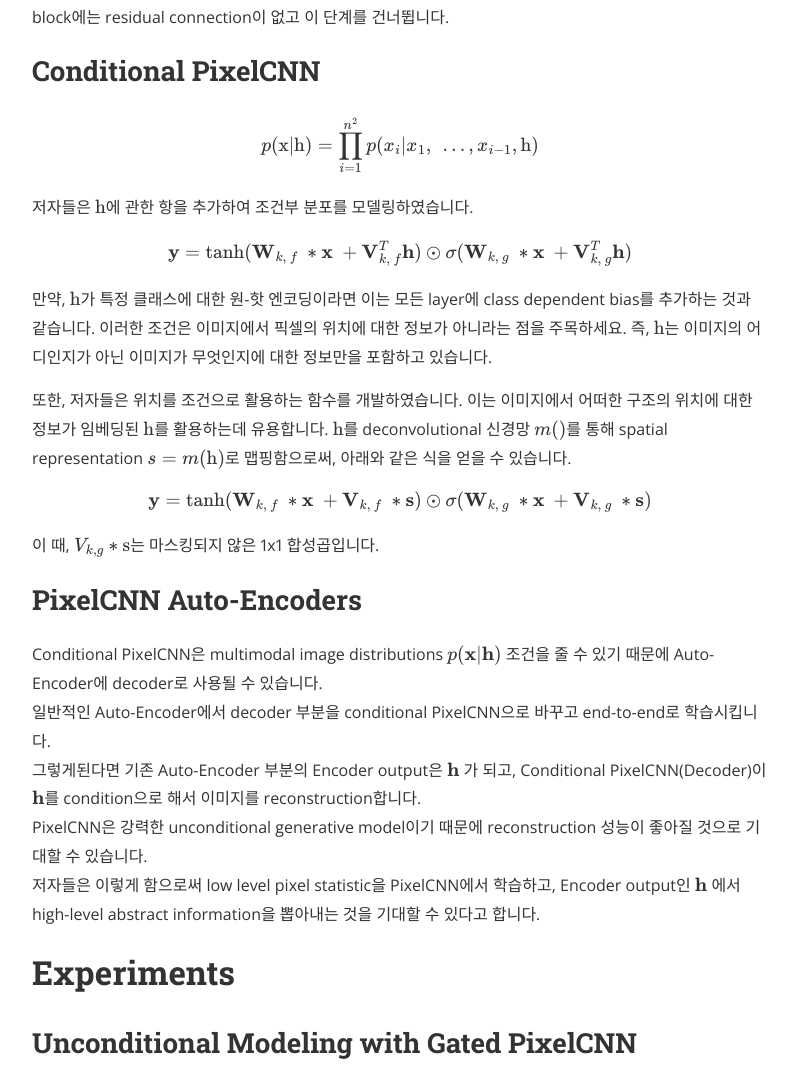
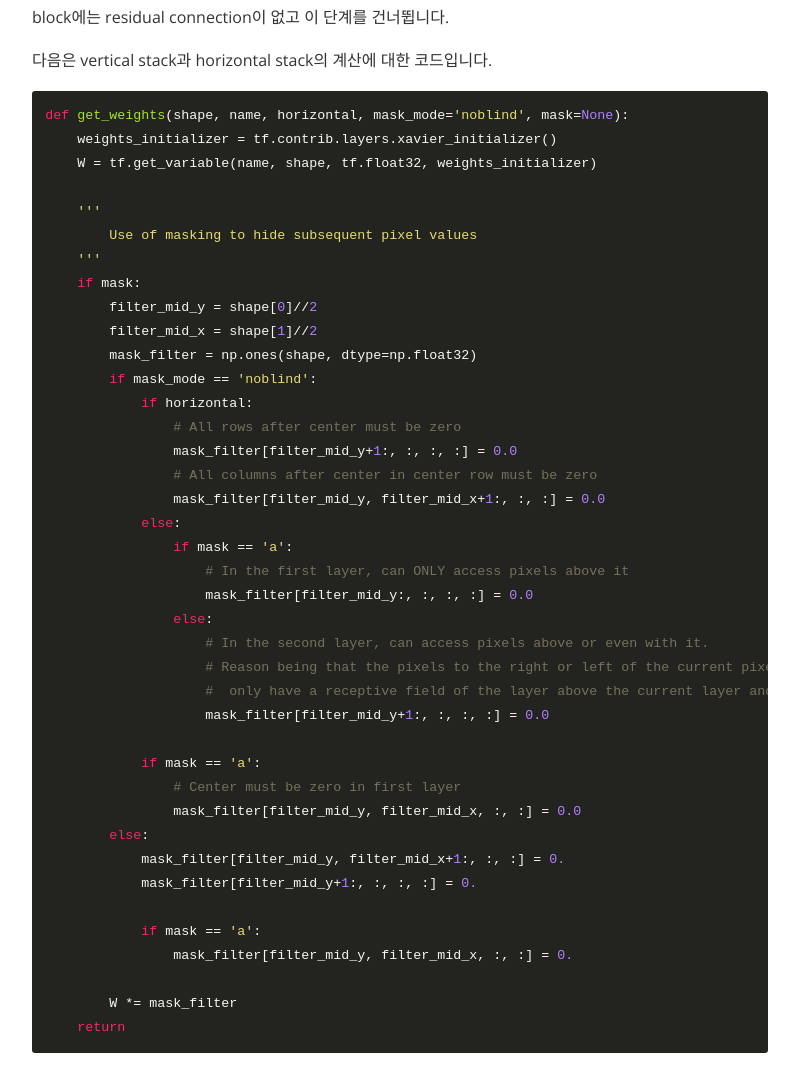
Before and after one commit to deep-generative-models-AIM5036/deep-generative-models-AIM5036.github.io, a Jekyll site: the page built from _posts/2022-11-10-GatedPixelCNN.md, in a window 1280 px wide and 1400 px high, scrolled down 4371 px. Shown: the part 211-1292 px from the top of the window, without its empty margins (240-1039 px from the left). Built offline with Jekyll 4.4.1, drawn with Linux system fonts in a browser that asks for light colours; nearby versions of some CDN libraries; formulas are drawn with MathJax 3.

Commit message:
upload code

````diff
--- a/_posts/2022-11-10-GatedPixelCNN.md
+++ b/_posts/2022-11-10-GatedPixelCNN.md
@@ -79,6 +79,50 @@ Vertical stack에서 나온 특성 맵을 horizontal convolution layer의 결과
 <img src="https://user-images.githubusercontent.com/60708119/200170159-5105fd14-2dd9-4c45-b739-b16038385954.png" alt="process4" style="max-width: 75%">
 
 Residual connection은 이전 단계(processed by a 1X1 convolution)의 출력을 결합합니다. 신경망의 첫 번째 block에는 residual connection이 없고 이 단계를 건너뜁니다.
+
+다음은 vertical stack과 horizontal stack의 계산에 대한 코드입니다.
+
+```
+def get_weights(shape, name, horizontal, mask_mode='noblind', mask=None):
+    weights_initializer = tf.contrib.layers.xavier_initializer()
+    W = tf.get_variable(name, shape, tf.float32, weights_initializer)
+
+    '''
+        Use of masking to hide subsequent pixel values
+    '''
+    if mask:
+        filter_mid_y = shape[0]//2
+        filter_mid_x = shape[1]//2
+        mask_filter = np.ones(shape, dtype=np.float32)
+        if mask_mode == 'noblind':
+            if horizontal:
+                # All rows after center must be zero
+                mask_filter[filter_mid_y+1:, :, :, :] = 0.0
+                # All columns after center in center row must be zero
+                mask_filter[filter_mid_y, filter_mid_x+1:, :, :] = 0.0
+            else:
+                if mask == 'a':
+                    # In the first layer, can ONLY access pixels above it
+                    mask_filter[filter_mid_y:, :, :, :] = 0.0
+                else:
+                    # In the second layer, can access pixels above or even with it.
+                    # Reason being that the pixels to the right or left of the current pixel
+                    #  only have a receptive field of the layer above the current layer and up.
+                    mask_filter[filter_mid_y+1:, :, :, :] = 0.0
+
+            if mask == 'a':
+                # Center must be zero in first layer
+                mask_filter[filter_mid_y, filter_mid_x, :, :] = 0.0
+        else:
+            mask_filter[filter_mid_y, filter_mid_x+1:, :, :] = 0.
+            mask_filter[filter_mid_y+1:, :, :, :] = 0.
+
+            if mask == 'a':
+                mask_filter[filter_mid_y, filter_mid_x, :, :] = 0.
+
+        W *= mask_filter
+    return
+```
 
 ## Conditional PixelCNN
 
````
